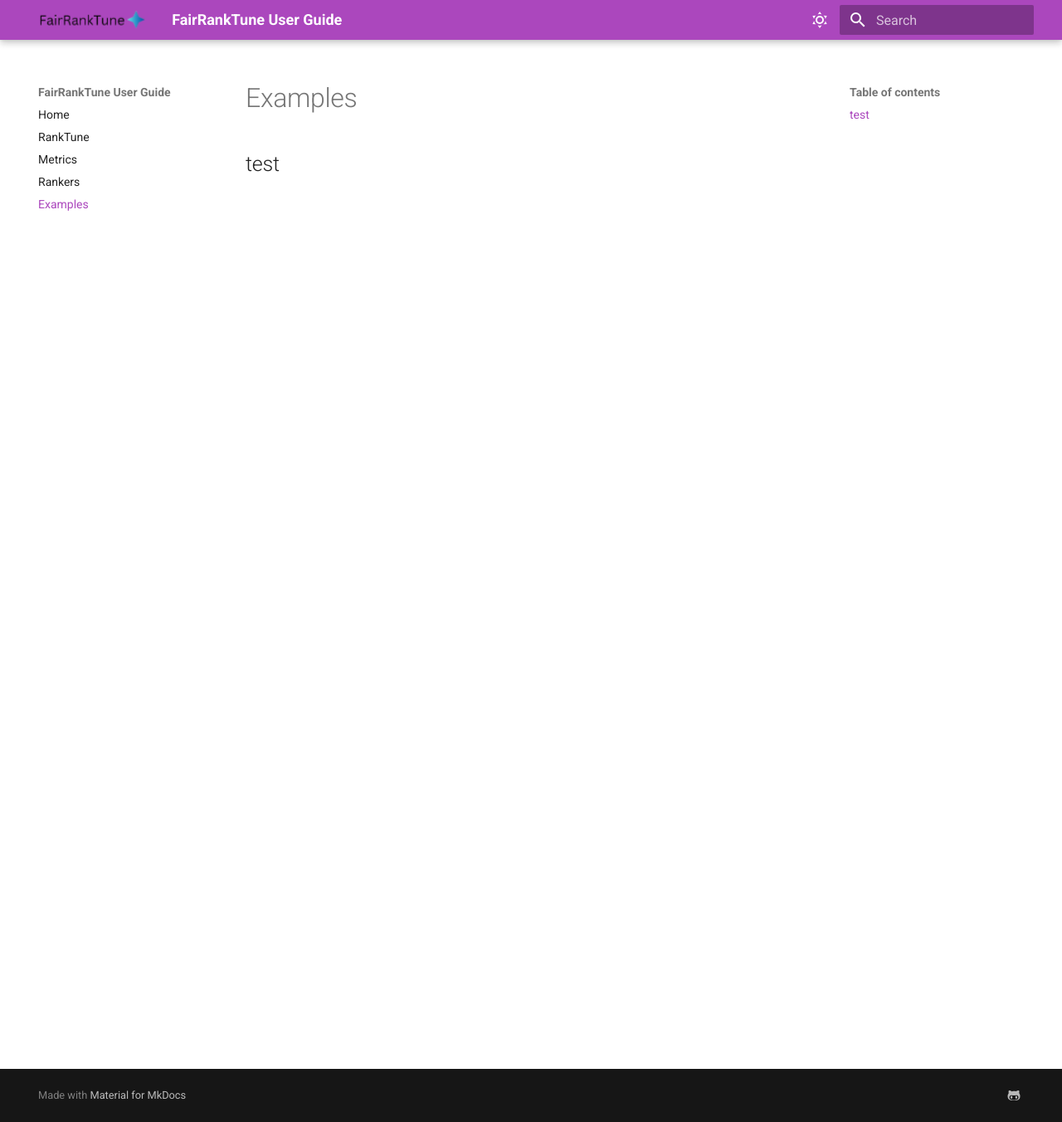
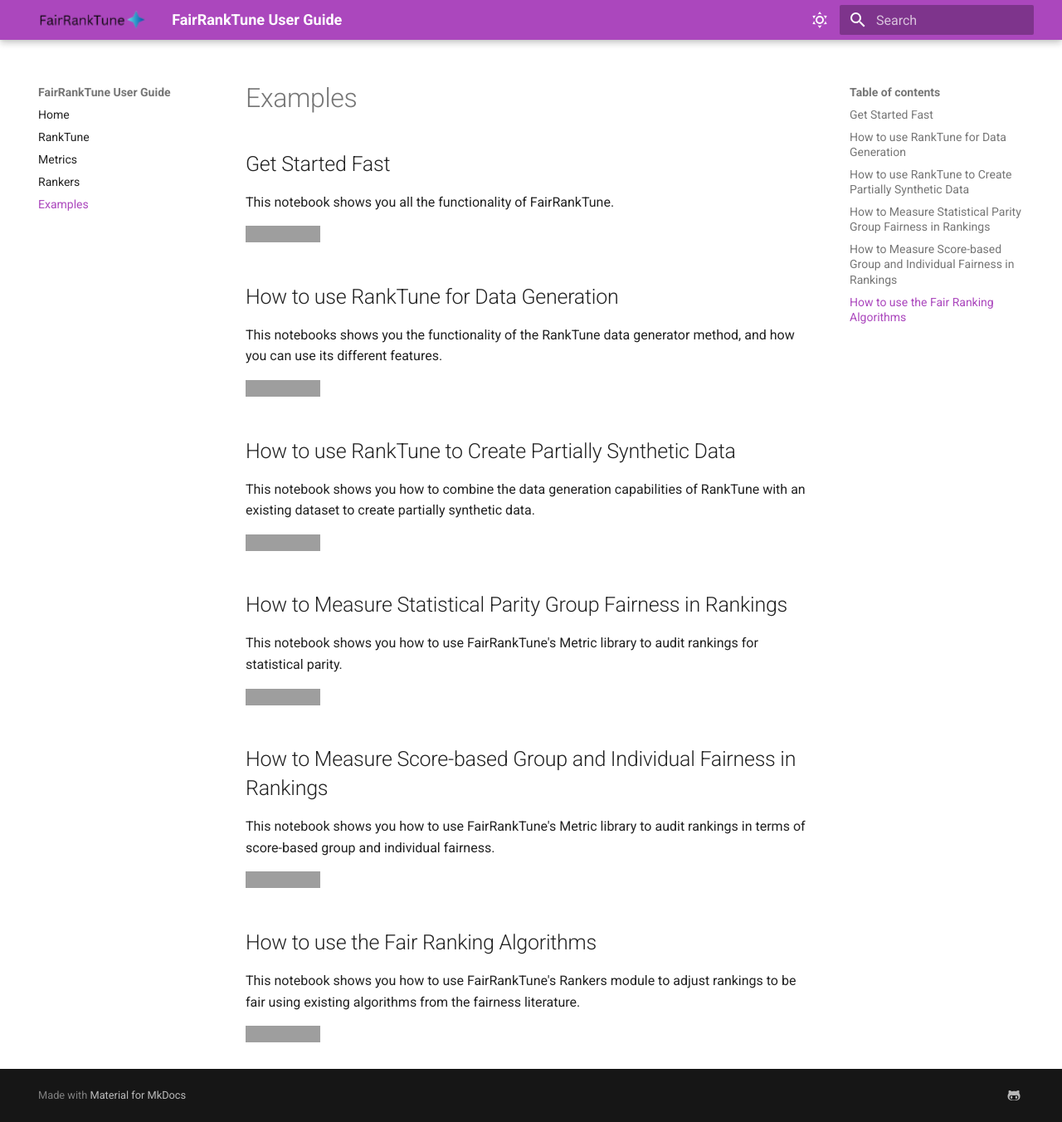
Before and after one commit to KCachel/fairranktune, an MkDocs documentation site: the page built from docs/Examples.md, in a window 1280 px wide and 1352 px high. Shown: the whole window at 83% size. Built offline with MkDocs 1.6.1 and Material for MkDocs 9.7.7, drawn with Linux system fonts in a browser that asks for light colours; grey boxes are pictures that could not be loaded.

Commit message:
update examples

```diff
--- a/docs/Examples.md
+++ b/docs/Examples.md
@@ -1,3 +1,31 @@
 # Examples
 
-## test
+## Get Started Fast
+This notebook shows you all the functionality of FairRankTune.
+
+[![Quickstart Guide](https://colab.research.google.com/assets/colab-badge.svg)](https://colab.research.google.com/github/KCachel/FairRankTune/blob/main/examples/1_quickstart.ipynb)
+
+## How to use RankTune for Data Generation
+This notebooks shows you the functionality of the RankTune data generator method, and how you can use its different features.
+
+[![Open In Colab](https://colab.research.google.com/assets/colab-badge.svg)](https://colab.research.google.com/github/KCachel/FairRankTune/blob/main/examples/2_ranktune.ipynb)
+
+## How to use RankTune to Create Partially Synthetic Data
+This notebook shows you how to combine the data generation capabilities of RankTune with an existing dataset to create partially synthetic data.
+
+[![Open In Colab](https://colab.research.google.com/assets/colab-badge.svg)](https://colab.research.google.com/github/KCachel/FairRankTune/blob/main/examples/3_ranktune_augment.ipynb)
+
+## How to Measure Statistical Parity Group Fairness in Rankings
+This notebook shows you how to use FairRankTune's Metric library to audit rankings for statistical parity.
+
+[![Open In Colab](https://colab.research.google.com/assets/colab-badge.svg)](https://colab.research.google.com/github/KCachel/FairRankTune/blob/main/examples/4_statisticalparitymetrics.ipynb)
+
+## How to Measure Score-based Group and Individual Fairness in Rankings
+This notebook shows you how to use FairRankTune's Metric library to audit rankings in terms of score-based group and individual fairness.
+
+[![Open In Colab](https://colab.research.google.com/assets/colab-badge.svg)](https://colab.research.google.com/github/KCachel/FairRankTune/blob/main/examples/5_scorebasedmetrics.ipynb)
+
+## How to use the Fair Ranking Algorithms
+This notebook shows you how to use FairRankTune's Rankers module to adjust rankings to be fair using existing algorithms from the fairness literature.
+
+[![Open In Colab](https://colab.research.google.com/assets/colab-badge.svg)](https://colab.research.google.com/github/KCachel/FairRankTune/blob/main/examples/5_scorebasedmetrics.ipynb)
```
Also changed, not shown: docs/Rankers.md (+9 -6 lines), docs/index.md (+11 -8 lines).
